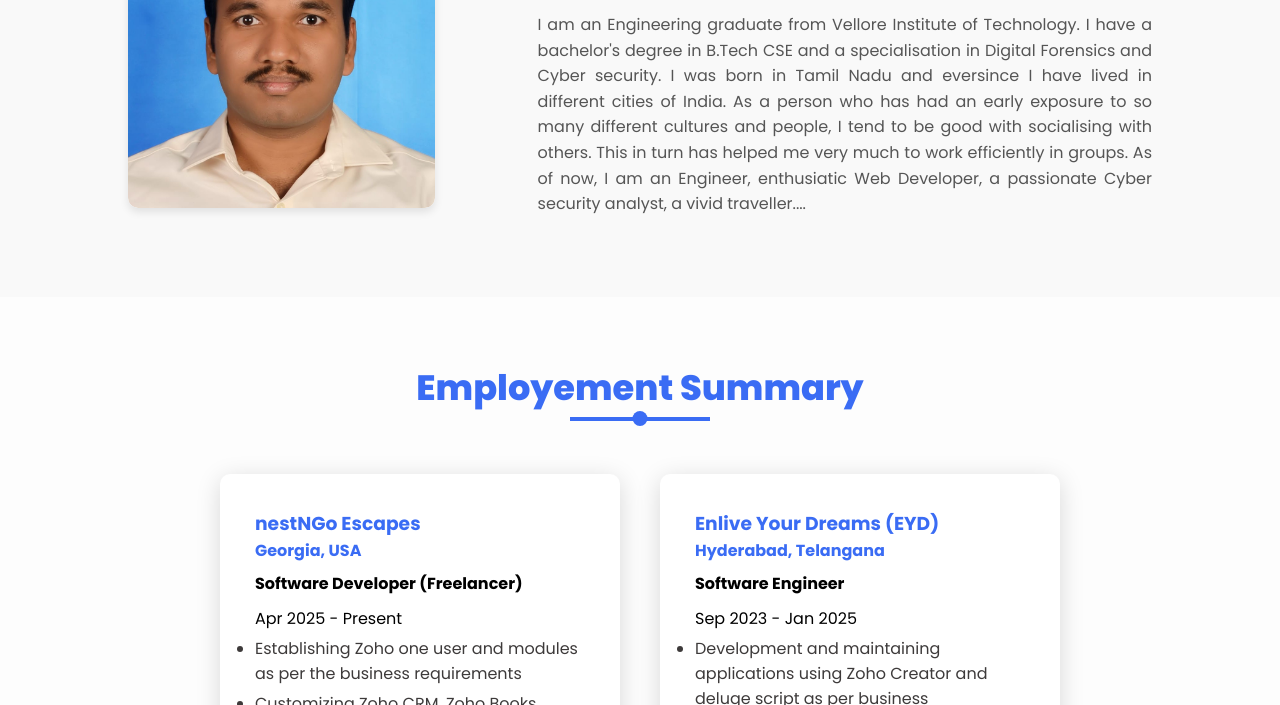
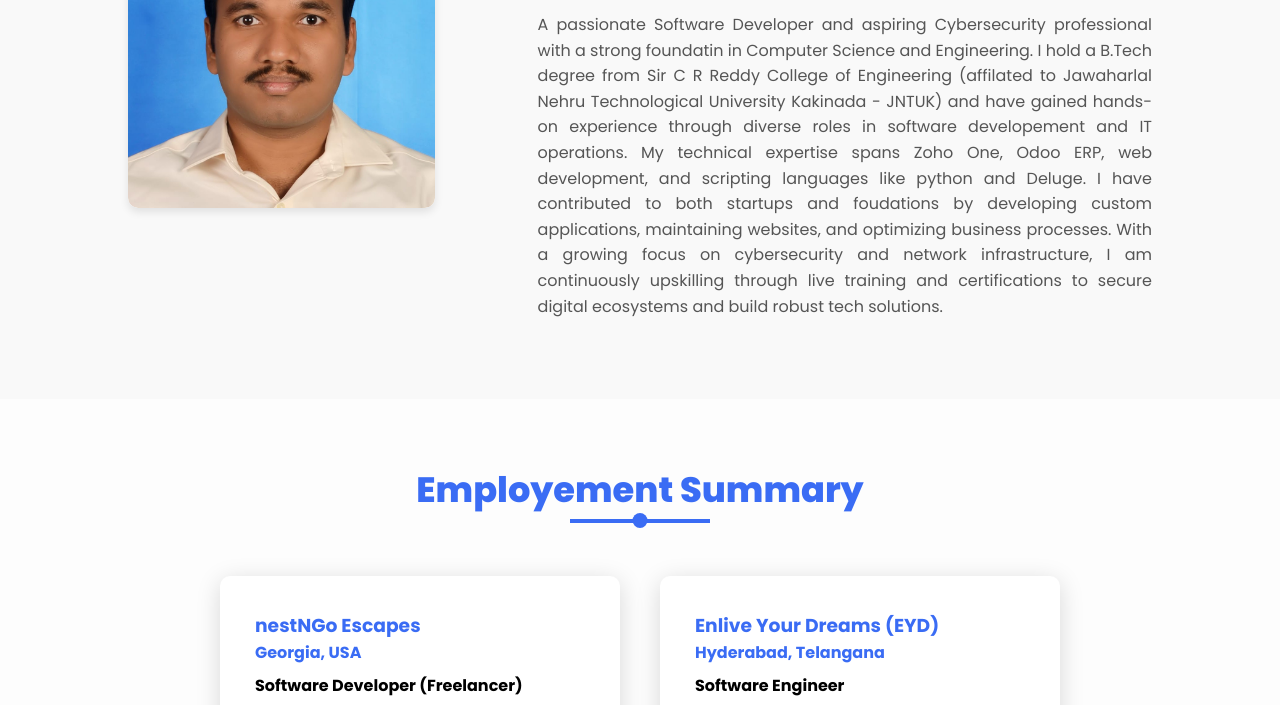
Before and after one commit to yaswanth586/portfolio-YaswanthKumarKuna, a plain HTML site: page index.html in a window 1280 px wide. Shown: the part 1392-2097 px from the top of the page. Drawn offline with Linux system fonts and the light colour scheme.

Commit message:
Content modification

```diff
--- a/index.html
+++ b/index.html
@@ -4,7 +4,8 @@
 <head>
     <meta charset="UTF-8">
     <meta name="viewport" content="width=device-width, initial-scale=1.0">
-    <meta name="description" content="Portfolio of Yaswanth Kumar Kuna, Software Developer and Cybersecurity Enthusiast">
+    <meta name="description"
+        content="Portfolio of Yaswanth Kumar Kuna, Software Developer and Cybersecurity Enthusiast">
     <title>Yaswanth Kumar Kuna | Portfolio</title>
     <link rel="stylesheet" href="styles.css">
     <script src="./script.js"></script>
@@ -60,12 +61,15 @@
             <div class="column col-right reveal active">
                 <h2 class="content-title">Hello, I'm<br><span>Yaswanth Kumar Kuna</span></h2>
                 <p class="paragraph-text">
-                    I am an Engineering graduate from Vellore Institute of Technology. I have a bachelor's degree in
-                    B.Tech CSE and a specialisation in Digital Forensics and Cyber security. I was born in Tamil
-                    Nadu and eversince I have lived in different cities of India. As a person who has had an early
-                    exposure to so many different cultures and people, I tend to be good with socialising with
-                    others. This in turn has helped me very much to work efficiently in groups. As of now, I am an
-                    Engineer, enthusiatic Web Developer, a passionate Cyber security analyst, a vivid traveller....
+                    A passionate Software Developer and aspiring Cybersecurity professional
+                    with a strong foundatin in Computer Science and Engineering. I hold a B.Tech degree from Sir C R
+                    Reddy College of Engineering (affilated to Jawaharlal Nehru Technological University Kakinada -
+                    JNTUK) and have gained hands-on experience through diverse roles in software developement and IT
+                    operations. My technical expertise spans Zoho One, Odoo ERP, web development, and scripting
+                    languages like python and Deluge. I have contributed to both startups and foudations by developing
+                    custom applications, maintaining websites, and optimizing business processes. With a growing focus
+                    on cybersecurity and network infrastructure, I am continuously upskilling through live training and
+                    certifications to secure digital ecosystems and build robust tech solutions.
                 </p>
             </div>
         </div>
@@ -106,7 +110,8 @@
                         <p>Sep 2023 - Jan 2025</p>
                         <span>
                             <ul>
-                                <li>Development and maintaining applications using Zoho Creator and deluge script as per business requirements</li>
+                                <li>Development and maintaining applications using Zoho Creator and deluge script as per
+                                    business requirements</li>
                                 <li>Collaborative working with technical and non-technical teams</li>
                                 <li>Organized status meetings and Project reports as needed</li>
                             </ul>
```
